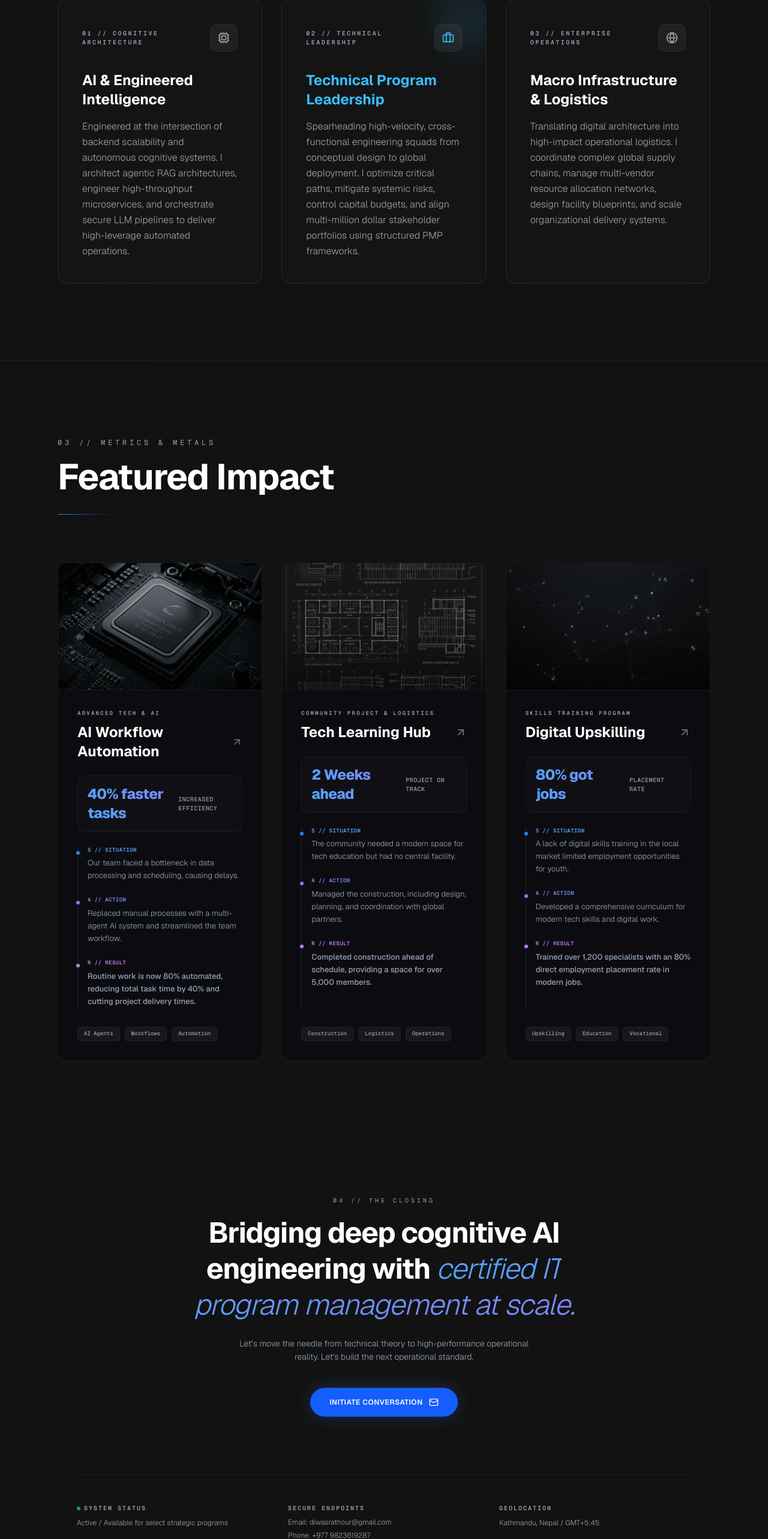
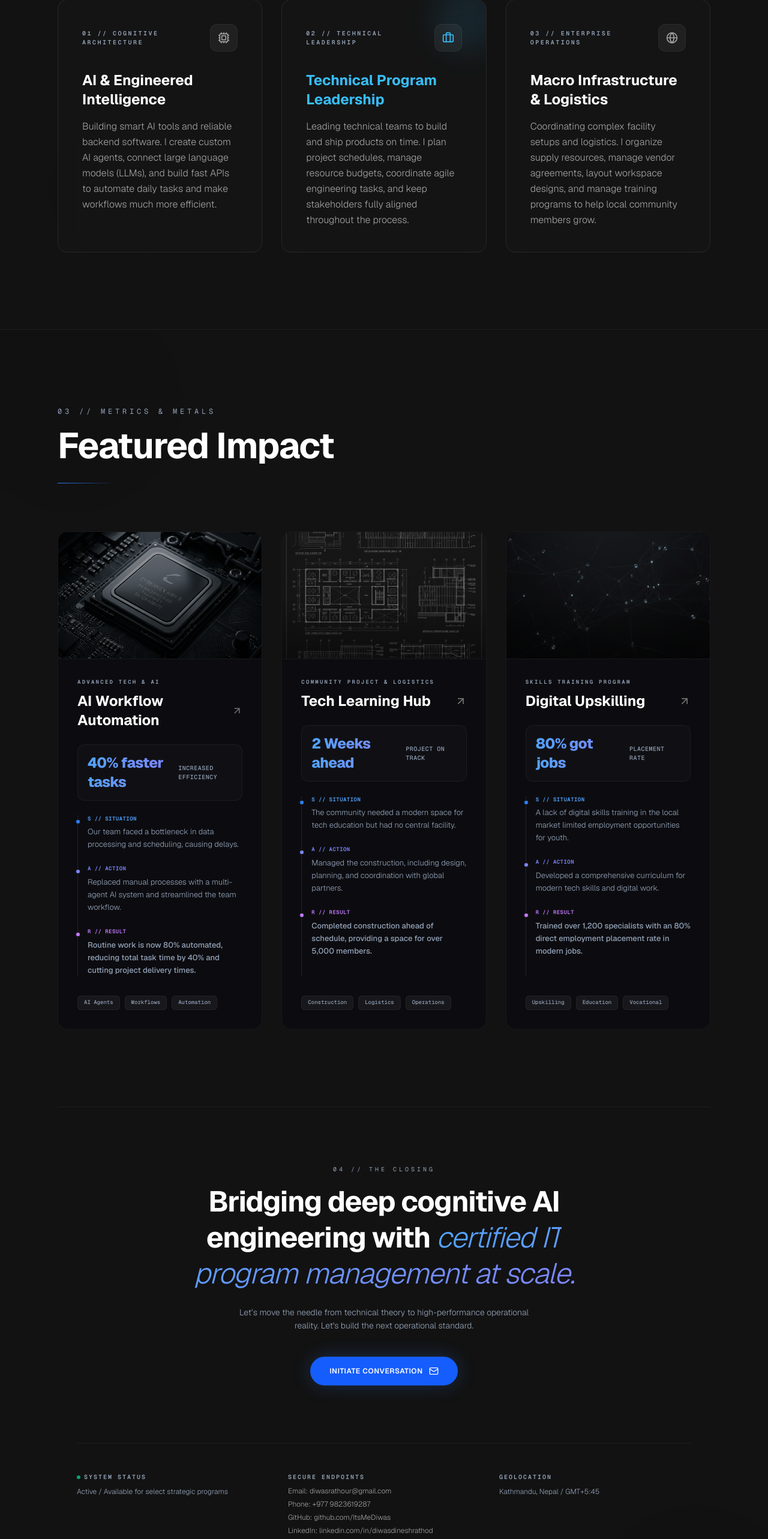
Before and after one commit to ItsMeDiwas/Personal-Website, a Next.js app: page / in a window 1280 px wide. Shown: the part 1138-3704 px from the top of the page at 60% size. Built offline with nearby package versions, Linux system fonts and the light colour scheme.

Commit message:
feat: simplify pillars copywriting and integrate active github/linkedin/email endpoints

```diff
--- a/src/components/Pillars.tsx
+++ b/src/components/Pillars.tsx
@@ -18,7 +18,7 @@ const pillars: PillarCard[] = [
     id: 1,
     label: "01 // COGNITIVE ARCHITECTURE",
     title: "AI & Engineered Intelligence",
-    description: "Engineered at the intersection of backend scalability and autonomous cognitive systems. I architect agentic RAG architectures, engineer high-throughput microservices, and orchestrate secure LLM pipelines to deliver high-leverage automated operations.",
+    description: "Building smart AI tools and reliable backend software. I create custom AI agents, connect large language models (LLMs), and build fast APIs to automate daily tasks and make workflows much more efficient.",
     icon: Cpu,
     glowColor: "group-hover:bg-blue-500/10",
     borderColor: "group-hover:border-blue-500/30",
@@ -27,7 +27,7 @@ const pillars: PillarCard[] = [
     id: 2,
     label: "02 // TECHNICAL LEADERSHIP",
     title: "Technical Program Leadership",
-    description: "Spearheading high-velocity, cross-functional engineering squads from conceptual design to global deployment. I optimize critical paths, mitigate systemic risks, control capital budgets, and align multi-million dollar stakeholder portfolios using structured PMP frameworks.",
+    description: "Leading technical teams to build and ship products on time. I plan project schedules, manage resource budgets, coordinate agile engineering tasks, and keep stakeholders fully aligned throughout the process.",
     icon: Briefcase,
     glowColor: "group-hover:bg-sky-500/10",
     borderColor: "group-hover:border-sky-500/30",
@@ -36,7 +36,7 @@ const pillars: PillarCard[] = [
     id: 3,
     label: "03 // ENTERPRISE OPERATIONS",
     title: "Macro Infrastructure & Logistics",
-    description: "Translating digital architecture into high-impact operational logistics. I coordinate complex global supply chains, manage multi-vendor resource allocation networks, design facility blueprints, and scale organizational delivery systems.",
+    description: "Coordinating complex facility setups and logistics. I organize supply resources, manage vendor agreements, layout workspace designs, and manage training programs to help local community members grow.",
     icon: Globe,
     glowColor: "group-hover:bg-purple-500/10",
     borderColor: "group-hover:border-purple-500/30",
--- a/src/components/Projects.tsx
+++ b/src/components/Projects.tsx
@@ -246,11 +246,11 @@ export default function Projects() {
                 <a href="tel:+9779823619287" className="text-xs font-light text-neutral-400 hover:text-white transition-colors duration-200 flex items-center gap-1.5 w-fit">
                   Phone: +977 9823619287
                 </a>
-                <a href="#" className="text-xs font-light text-neutral-400 hover:text-white transition-colors duration-200 flex items-center gap-1.5 w-fit">
-                  GitHub: github.com/diwas
+                <a href="https://github.com/ItsMeDiwas" target="_blank" rel="noopener noreferrer" className="text-xs font-light text-neutral-400 hover:text-white transition-colors duration-200 flex items-center gap-1.5 w-fit">
+                  GitHub: github.com/ItsMeDiwas
                 </a>
-                <a href="#" className="text-xs font-light text-neutral-400 hover:text-white transition-colors duration-200 flex items-center gap-1.5 w-fit">
-                  LinkedIn: linkedin.com/in/diwas
+                <a href="https://linkedin.com/in/diwasdineshrathod" target="_blank" rel="noopener noreferrer" className="text-xs font-light text-neutral-400 hover:text-white transition-colors duration-200 flex items-center gap-1.5 w-fit">
+                  LinkedIn: linkedin.com/in/diwasdineshrathod
                 </a>
               </div>
             </div>
```
